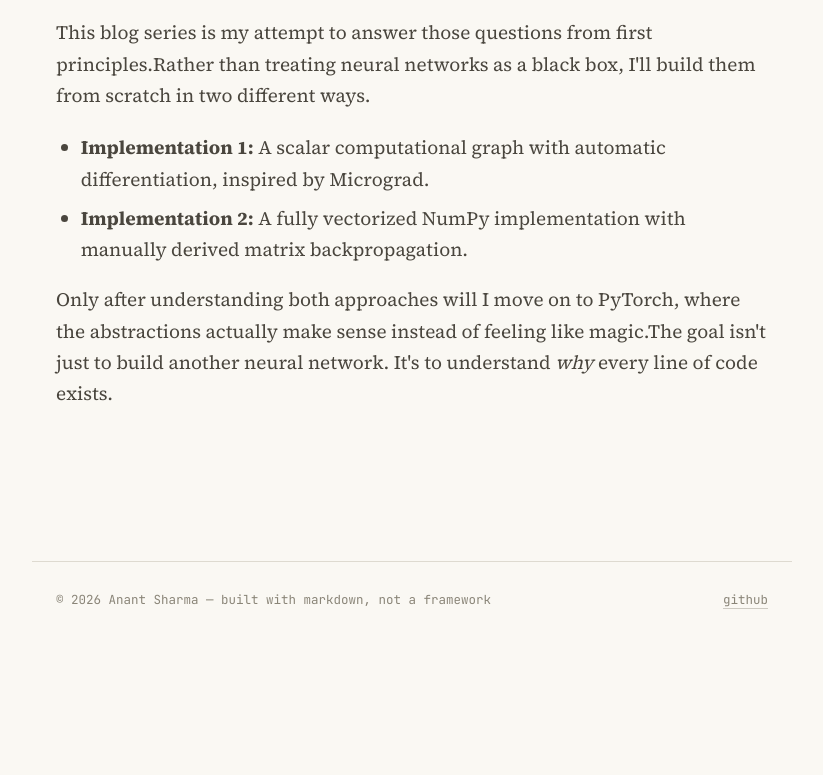
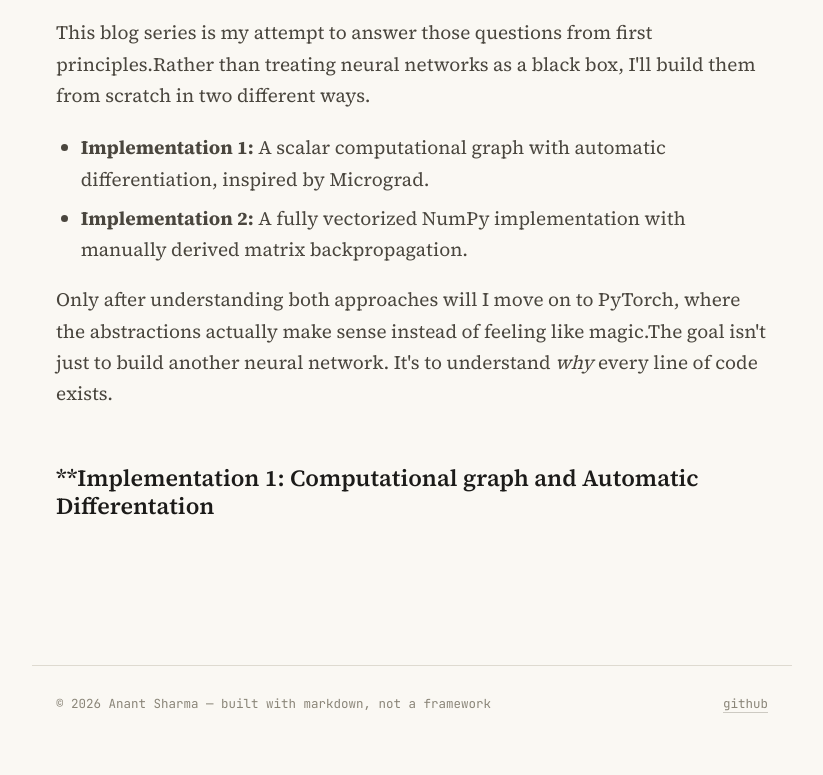
Before and after one commit to AnantSharma09/AnantSharma09.github.io, a plain HTML site: page posts/Building-NeuralNet-from-scratch.html in a window 1280 px wide. Shown: the part 856-1631 px from the top of the page, without its empty margins (228-1051 px from the left). Before the commit the page ends 1526 px from the top, so only its background shows below. Drawn offline with Linux system fonts and the light colour scheme.

Commit message:
Update blog

```diff
--- a/posts/Building-NeuralNet-from-scratch.html
+++ b/posts/Building-NeuralNet-from-scratch.html
@@ -49,6 +49,7 @@
 <li><strong>Implementation 2:</strong> A fully vectorized NumPy implementation with manually derived matrix backpropagation.</li>
 </ul>
 <p>Only after understanding both approaches will I move on to PyTorch, where the abstractions actually make sense instead of feeling like magic.The goal isn't just to build another neural network. It's to understand <em>why</em> every line of code exists.</p>
+<h2 id="implementation-1-computational-graph-and-automatic-differentation">**Implementation 1: Computational graph and Automatic Differentation</h2>
 </div>
 </main>
 
```
Also changed, not shown: 1 other file.
